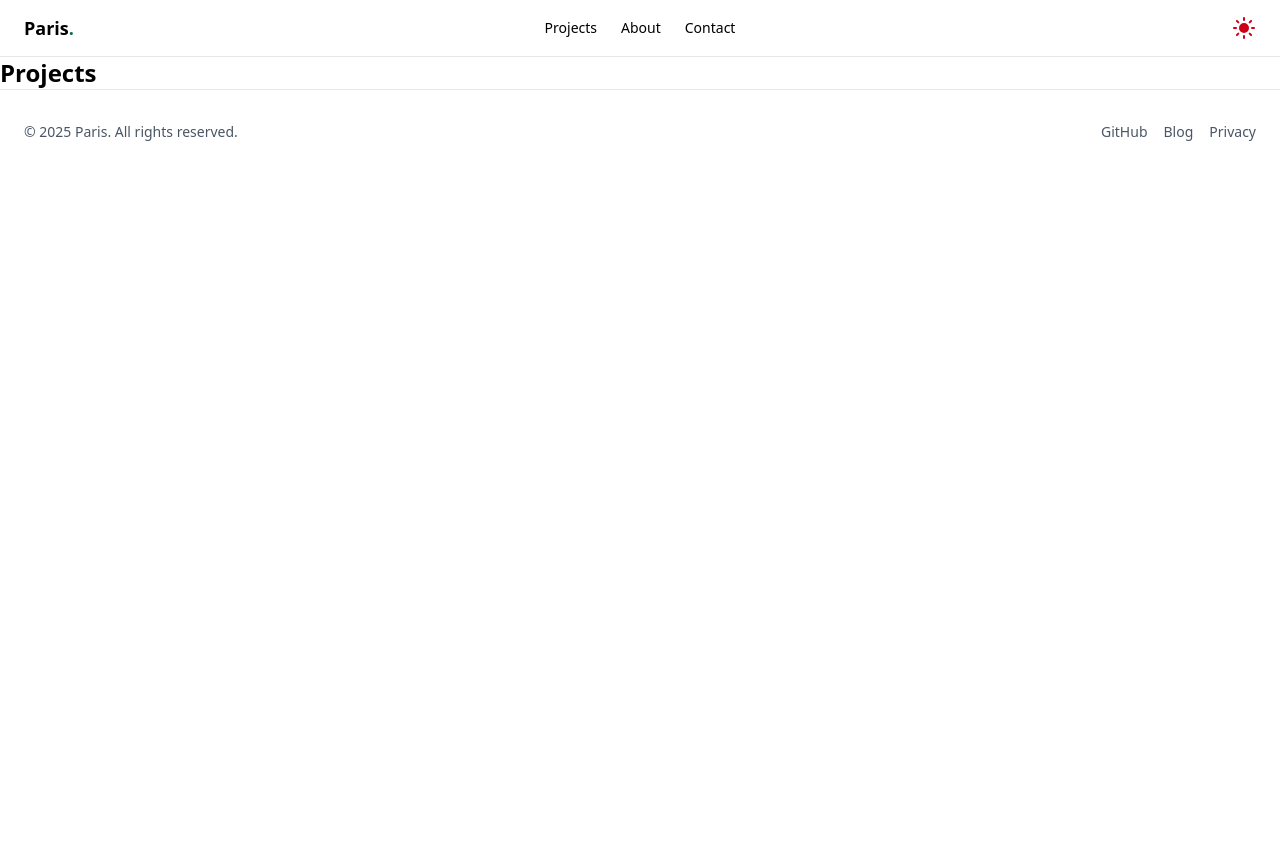
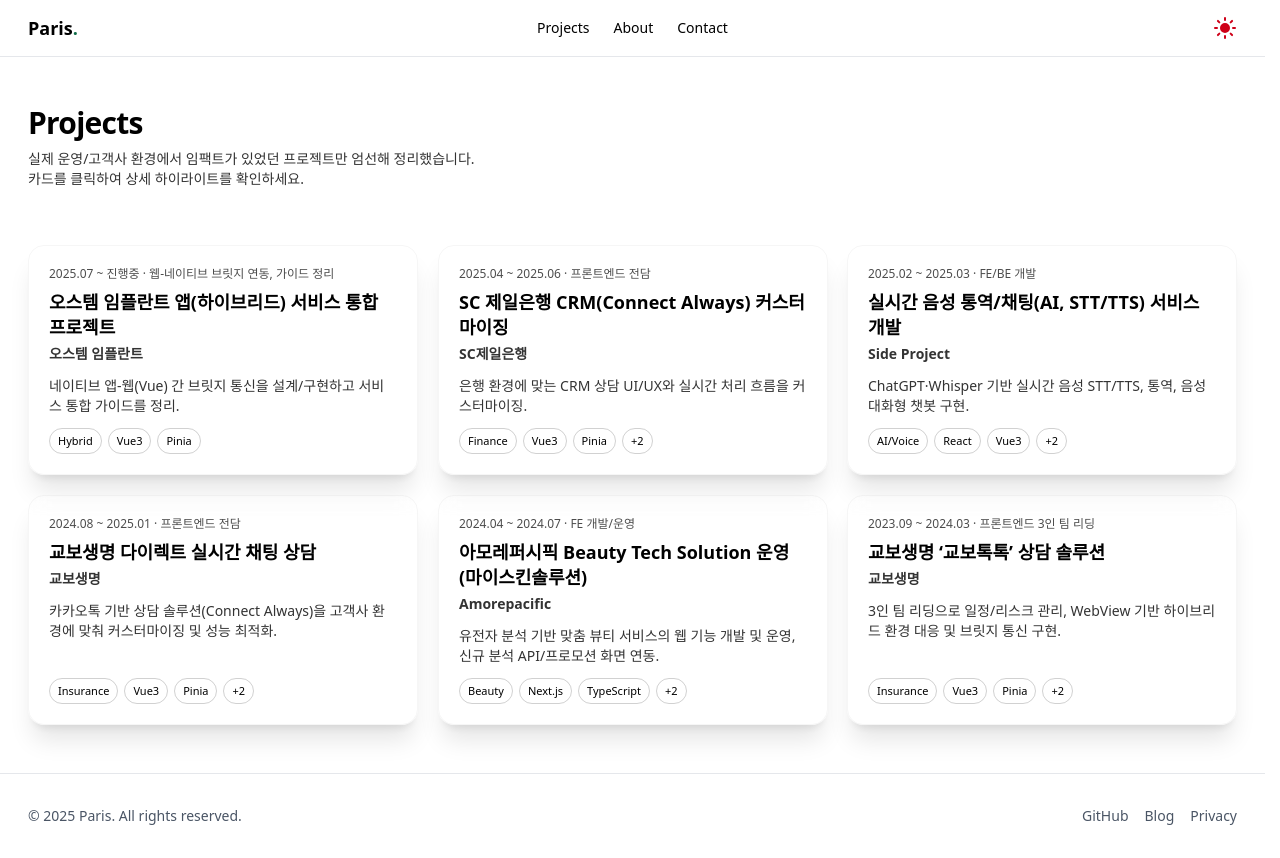
Before and after one commit to Hwangseok-Paris/paris_MK2, a Next.js app in the folder paris-mk2/: page /projects in a window 1280 px wide. Before the commit the page ends 800 px from the top, so only its background shows below. Built offline with nearby package versions, Linux system fonts and the light colour scheme; a web font is replaced by a local one.

Commit message:
250905: 프로젝트 탭 작업중, 스크롤로 인해 뒤틀림 현상 수정(css)

```diff
--- a/paris-mk2/src/app/(pages)/projects/page.tsx
+++ b/paris-mk2/src/app/(pages)/projects/page.tsx
@@ -1,3 +1,21 @@
+import ProjectsContainer from "@/components/projects/ProjectsContainer";
+
 export default function ProjectsPage() {
-  return <h1 className="text-2xl font-bold">Projects</h1>;
+  return (
+    <>
+      <main className="mx-auto max-w-7xl px-7 py-12">
+        <header className="mb-8">
+          <h1 className="text-3xl font-bold tracking-tight">Projects</h1>
+          <div className="flex flex-col mt-2 text-sm opacity-80">
+            <span>실제 운영/고객사 환경에서 임팩트가 있었던 프로젝트만 엄선해 정리했습니다.</span>
+            <span>카드를 클릭하여 상세 하이라이트를 확인하세요.</span>
+          </div>
+        </header>
+
+        {/* 프로젝트 카드 영역 */}
+        <ProjectsContainer />
+        {/* 프로젝트 카드 영역 */}
+      </main>
+    </>
+  );
 }
--- a/paris-mk2/src/app/globals.css
+++ b/paris-mk2/src/app/globals.css
@@ -1,2 +1,6 @@
 @config "../../tailwind.config.ts";
 @import "tailwindcss";
+
+html {
+  scrollbar-gutter: stable;
+}
--- a/paris-mk2/src/components/layout/Container.tsx
+++ b/paris-mk2/src/components/layout/Container.tsx
@@ -1,3 +1,3 @@
 export default function Container({ children }: { children: React.ReactNode }) {
-  return <div className="mx-auto w-full max-w-screen-xl px-4 md:px-6">{children}</div>;
+  return <div className="mx-auto w-full max-w-7xl px-7">{children}</div>;
 }
--- /dev/null
+++ b/paris-mk2/src/components/projects/ProjectCard.tsx
@@ -0,0 +1,77 @@
+"use client";
+
+import { useRef } from "react";
+import type { Project } from "@/constants/projects";
+
+interface Props {
+  project: Project;
+}
+
+export default function ProjectCard({ project }: Props) {
+  const ref = useRef<HTMLDivElement>(null);
+
+  const onMove = (e: React.MouseEvent) => {
+    const el = ref.current;
+    if (!el) return;
+    const rect = el.getBoundingClientRect();
+    const x = e.clientX - rect.left;
+    const y = e.clientY - rect.top;
+    const rx = (y / rect.height - 0.5) * -10; // -3~3deg
+    const ry = (x / rect.width - 0.5) * 10;
+    el.style.setProperty("--rx", `${rx}deg`);
+    el.style.setProperty("--ry", `${ry}deg`);
+    el.style.setProperty("--tx", `${(ry / 6) * 8}px`);
+    el.style.setProperty("--ty", `${(rx / -6) * 8}px`);
+  };
+
+  const onLeave = () => {
+    const el = ref.current;
+    if (!el) return;
+    el.style.setProperty("--rx", `0deg`);
+    el.style.setProperty("--ry", `0deg`);
+    el.style.setProperty("--tx", `0px`);
+    el.style.setProperty("--ty", `0px`);
+  };
+
+  return (
+    <>
+      <button onMouseMove={onMove} onMouseLeave={onLeave} className="group relative text-left">
+        <div
+          ref={ref}
+          className="flex flex-col border shadow-xl sm:min-h-[230px] min-w-[230px] border-black/4  dark:border-white/10 bg-gradient-to-br  dark:from-white/6 dark:to-white/2 p-5 backdrop-blur-sm rounded-2xl  transition-all duration-150 will-change-transform
+                   [transform:perspective(900px)_rotateX(var(--rx))_rotateY(var(--ry))_translate3d(var(--tx),var(--ty),0)]">
+          <div className="mb-2 text-xs opacity-70 line-clamp-2 turncate">
+            {project.period} · {project.role}
+          </div>
+          <h3 className="text-lg font-semibold line-clamp-2 leading-snug">{project.title}</h3>
+          <div className="mt-1 text-sm font-semibold  opacity-80">{project.company}</div>
+          <p className="mt-3 mb-3 line-clamp-2 text-sm opacity-80">{project.summary}</p>
+
+          <div className="mt-auto flex flex-wrap gap-1.5">
+            {[project.category, ...project.stack.slice(0, 2)].map((t) => (
+              <span
+                key={t}
+                className="rounded-2xl bg-foreground/10 px-2 py-1 text-[11px] border-[0.5px] border-black/20">
+                {t}
+              </span>
+            ))}
+            {project.stack.length > 3 && (
+              <span className="rounded-full bg-foreground/10 px-2 py-1 text-[11px] border-[0.5px] border-black/20">
+                +{project.stack.length - 3}
+              </span>
+            )}
+          </div>
+        </div>
+        {/* <div
+          className="pointer-events-none absolute inset-0 rounded-2xl
+                        opacity-0 transition-opacity duration-200
+                        group-hover:opacity-100"
+          style={{
+            background:
+              "radial-gradient(500px 180px at var(--mx,50%) var(--my,50%), #f365231f, transparent 60%)",
+          }}
+        /> */}
+      </button>
+    </>
+  );
+}
--- /dev/null
+++ b/paris-mk2/src/components/projects/ProjectsContainer.tsx
@@ -0,0 +1,30 @@
+import ProjectCard from "./ProjectCard";
+import { projects } from "@/constants/projects";
+
+export default function ProjectsContailner() {
+  return (
+    <>
+      <div className="flex flex-col sm:flex-row sm:items-center sm:justify-between">
+        {/* 필터, 검색영역 */}
+        {/* <div className="flex bg-[blue]/1 w-full py-2 justify-between">
+          <div>
+            <p>필터 영역</p>
+          </div>
+          <div>
+            <p>검색 영역</p>
+          </div>
+        </div> */}
+        {/* // 필터, 검색영역 */}
+      </div>
+      <div className="mt-6 grid grid-cols-1 gap-5 sm:grid-cols-2 md:grid-cols-3">
+        {/* 카드(리스트)) 영역 */}
+        {projects &&
+          projects.map((project, idx) => {
+            return <ProjectCard project={project} key={idx} />;
+          })}
+
+        {/* 카드(리스트)) 영역 */}
+      </div>
+    </>
+  );
+}
--- /dev/null
+++ b/paris-mk2/src/constants/projects.ts
@@ -0,0 +1,108 @@
+export type Project = {
+  id: string;
+  title: string;
+  company?: string;
+  period: string;
+  role: string;
+  category: "Finance" | "Insurance" | "Beauty" | "AI/Voice" | "Hybrid" | "Chatbot";
+  stack: string[];
+  summary: string;
+  highlights: string[];
+};
+
+export const projects: Project[] = [
+  {
+    id: "osstem-hybrid",
+    title: "오스템 임플란트 앱(하이브리드) 서비스 통합 프로젝트",
+    company: "오스템 임플란트",
+    period: "2025.07 ~ 진행중",
+    role: "웹-네이티브 브릿지 연동, 가이드 정리",
+    category: "Hybrid",
+    stack: ["Vue3", "Pinia", "Vite"],
+    summary: "네이티브 앱-웹(Vue) 간 브릿지 통신을 설계/구현하고 서비스 통합 가이드를 정리.",
+    highlights: [
+      "앱-웹 브릿지 프로토콜 정리 및 구현",
+      "서비스별 앱 통합 가이드 정리",
+      "하이브리드 운영 이슈 대응 체계화",
+    ],
+  },
+  {
+    id: "scb-connectalways",
+    title: "SC 제일은행 CRM(Connect Always) 커스터마이징",
+    company: "SC제일은행",
+    period: "2025.04 ~ 2025.06",
+    role: "프론트엔드 전담",
+    category: "Finance",
+    stack: ["Vue3", "Pinia", "Tailwind", "Stomp.js", "Vite"],
+    summary: "은행 환경에 맞는 CRM 상담 UI/UX와 실시간 처리 흐름을 커스터마이징.",
+    highlights: [
+      "상담 UI/UX 커스터마이징",
+      "실시간(웹소켓) 이벤트 처리 안정화",
+      "은행 내부 정책/보안 고려한 화면 설계",
+    ],
+  },
+  {
+    id: "realtime-voice-translate",
+    title: "실시간 음성 통역/채팅(AI, STT/TTS) 서비스 개발",
+    company: "Side Project",
+    period: "2025.02 ~ 2025.03",
+    role: "FE/BE 개발",
+    category: "AI/Voice",
+    stack: ["React", "Vue3", "TypeScript", "Tailwind", "OpenAI Whisper/TTS"],
+    summary: "ChatGPT·Whisper 기반 실시간 음성 STT/TTS, 통역, 음성 대화형 챗봇 구현.",
+    highlights: [
+      "실시간 음성 인식(STT)·합성(TTS) 파이프라인",
+      "대화형 챗봇 UX 설계",
+      "React→Vue 마이그레이션 경험",
+    ],
+  },
+  {
+    id: "kyobo-direct",
+    title: "교보생명 다이렉트 실시간 채팅 상담",
+    company: "교보생명",
+    period: "2024.08 ~ 2025.01",
+    role: "프론트엔드 전담",
+    category: "Insurance",
+    stack: ["Vue3", "Pinia", "Tailwind", "Stomp.js", "Vite"],
+    summary:
+      "카카오톡 기반 상담 솔루션(Connect Always)을 고객사 환경에 맞춰 커스터마이징 및 성능 최적화.",
+    highlights: [
+      "상태관리(Pinia) 구조화 및 최적화",
+      "실시간 메시징 안정성/성능 개선",
+      "컴포넌트화로 재사용성 향상",
+    ],
+  },
+  {
+    id: "amore-bts",
+    title: "아모레퍼시픽 Beauty Tech Solution 운영 (마이스킨솔루션)",
+    company: "Amorepacific",
+    period: "2024.04 ~ 2024.07",
+    role: "FE 개발/운영",
+    category: "Beauty",
+    stack: ["Next.js", "TypeScript", "Tailwind", "Jenkins", "PostgreSQL"],
+    summary:
+      "유전자 분석 기반 맞춤 뷰티 서비스의 웹 기능 개발 및 운영, 신규 분석 API/프로모션 화면 연동.",
+    highlights: [
+      "Next.js 기반 기능/프로모션 개발",
+      "운영 안정화 및 버그 수정",
+      "Jira/Confluence 협업 프로세스 적용",
+    ],
+  },
+  {
+    id: "kyobo-toktok",
+    title: "교보생명 ‘교보톡톡’ 상담 솔루션",
+    company: "교보생명",
+    period: "2023.09 ~ 2024.03",
+    role: "프론트엔드 3인 팀 리딩",
+    category: "Insurance",
+    stack: ["Vue3", "Pinia", "Tailwind", "Stomp.js", "Vite"],
+    summary:
+      "3인 팀 리딩으로 일정/리스크 관리, WebView 기반 하이브리드 환경 대응 및 브릿지 통신 구현.",
+    highlights: [
+      "팀 리딩(일정/리스크/코드리뷰)",
+      "WebView-React Native 브릿지 통신",
+      "공통 컴포넌트화로 생산성 향상",
+    ],
+  },
+  // 필요 시: NH투자증권 챗봇(PL)도 추가 가능
+];
```
Also changed, not shown: 1 other file (tests, documents, lock files or other folders).
